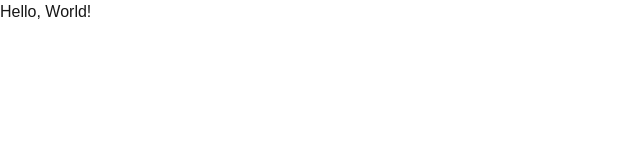
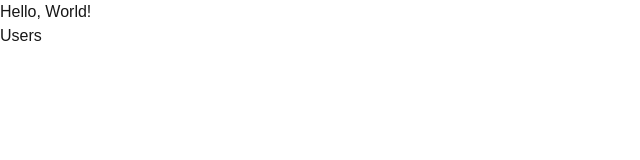
Before and after one commit to MaksimusK/LabJs, a Next.js app in the folder titan/: page / in a window 1280 px wide. Shown: the top 160 px of the page, without its empty margins (0-640 px from the left). Built offline with nearby package versions, Linux system fonts and the light colour scheme.

Commit message:
Добавление страниц

```diff
--- a/titan/app/page.tsx
+++ b/titan/app/page.tsx
@@ -4,6 +4,7 @@ export default function Home() {
   return (
     <main>
       <h1>Hello, World!</h1>
+      <a href="/users">Users</a>
     </main>
   );
 }
--- /dev/null
+++ b/titan/app/users/new/page.tsx
@@ -0,0 +1,11 @@
+import React from 'react'
+
+const NewUserPage = () => {
+  return (
+    <div>
+
+    </div>
+  )
+}
+
+export default NewUserPage
--- /dev/null
+++ b/titan/app/users/page.tsx
@@ -0,0 +1,11 @@
+import React from 'react'
+
+const UsersPage = () => {
+  return (
+    <div>
+
+    </div>
+  )
+}
+
+export default UsersPage
```
